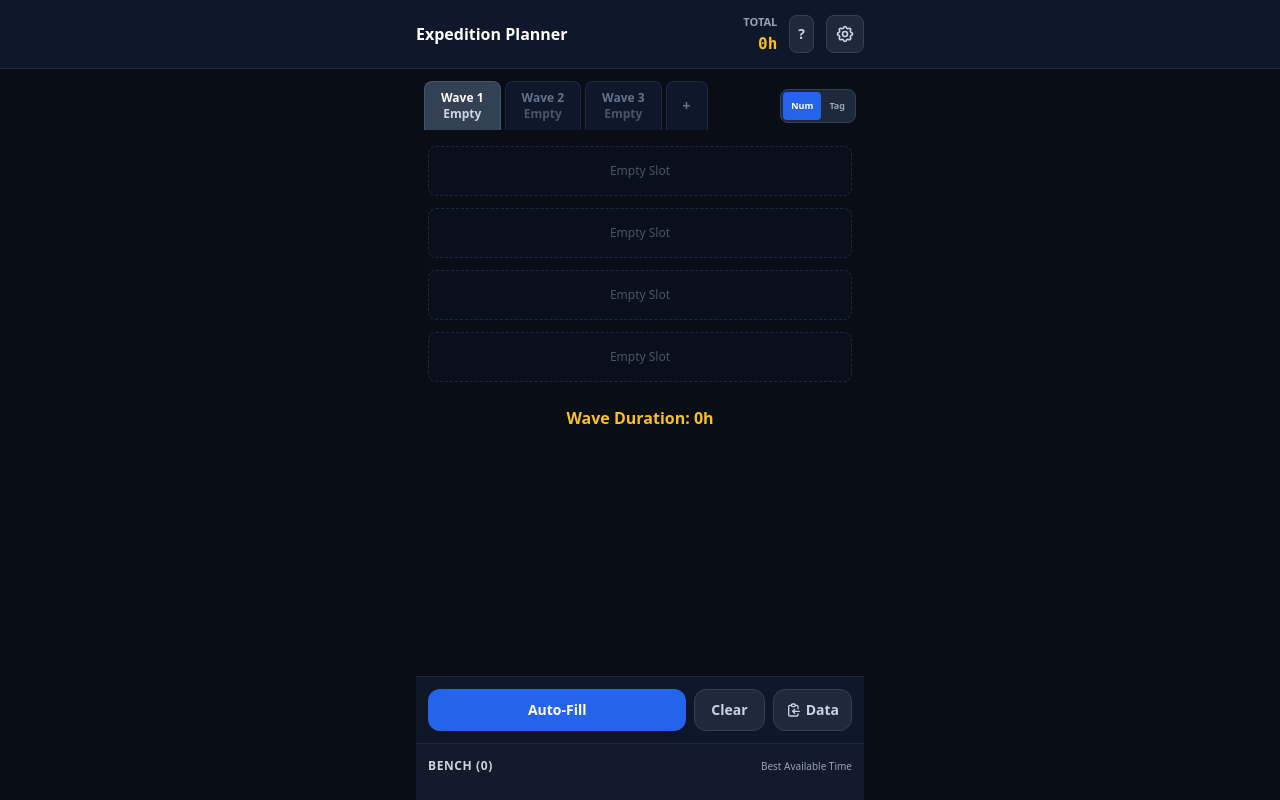
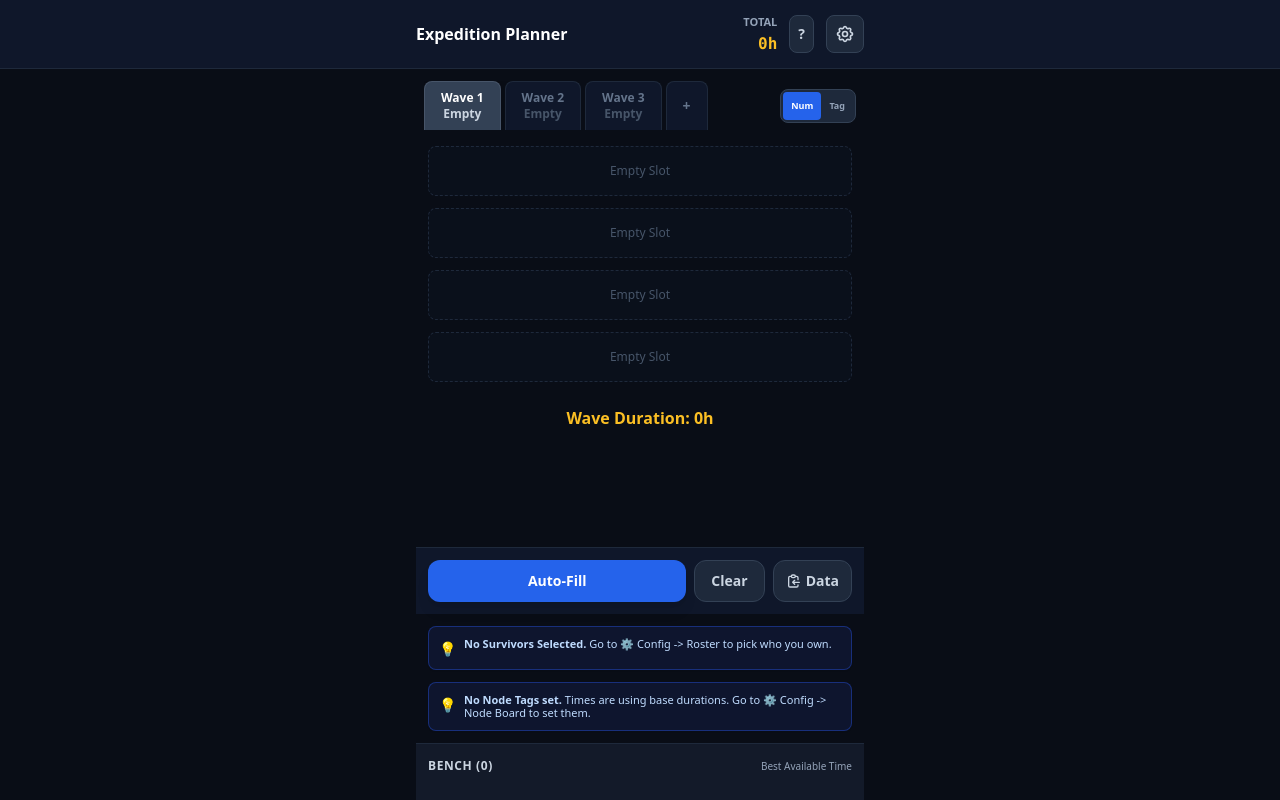
Before and after one commit to juancoropeza-dot/survivor-expedition-optimizer, a plain HTML site: page index.html in a window 1280 px wide. Drawn offline with nearby package versions, Linux system fonts and the light colour scheme.

Commit message:
notify empty nodes or roster

```diff
--- a/app.js
+++ b/app.js
@@ -74,6 +74,7 @@ export function addWave() {
   }
   state.waves.push([]);
   state.activeWaveIdx = state.waves.length - 1;
+  state.isDirty = true; // <--- THE FIX: Trigger dirty state when adding a wave
   saveState();
   scheduleUI.render(state.showNodeTags);
 }
@@ -307,7 +308,6 @@ export function copyDebugData() {
     if (leftovers.length > 0) {
       const leftoverObjs = leftovers.map(mapToObj);
 
-      // THE FIX: Calculate real times for debug export
       const dummyLeftoverItems = leftoverObjs.map(s => {
         let bestTime = Infinity;
         state.nodes.forEach(node => {
--- a/index.html
+++ b/index.html
@@ -62,8 +62,6 @@
     <!-- Bottom Section -->
     <div class="mt-auto flex flex-col shrink-0">
       <div class="bg-slate-900 border-t border-slate-800 p-3 w-full flex gap-2">
-
-        <!-- Auto-Fill Button (Dynamic Warning) -->
         <button id="btn-autofill" onclick="app.autoFill()" class="flex-1 py-2.5 bg-blue-600 hover:bg-blue-500 text-white text-sm font-bold rounded-xl shadow-lg transition flex items-center justify-center gap-1">
           <span id="autofill-text">Auto-Fill</span>
         </button>
@@ -75,6 +73,9 @@
           Data
         </button>
       </div>
+
+      <!-- Warning Container (Below buttons, above bench) -->
+      <div id="warning-banner-container" class="px-3 pt-3 empty:hidden"></div>
 
       <div class="bg-cardbg border-t border-slate-800 w-full p-3 pb-safe">
         <div class="flex items-center justify-between mb-3">
--- a/ui/schedule.js
+++ b/ui/schedule.js
@@ -6,6 +6,7 @@ import { BASE_TIMES, TAG_BOOST, computeTime } from "../data/timings.js";
 
 export function render(showTags = false) {
   renderAutoFillButton();
+  renderWarnings();
   renderTabs();
   renderActiveWave(showTags);
   renderBench();
@@ -19,6 +20,34 @@ function renderAutoFillButton() {
     btnText.innerHTML = `Auto-Fill <span class="text-amber-300 ml-1" title="Settings changed. Re-run Auto-Fill to recalculate.">⚠️</span>`;
   } else {
     btnText.innerHTML = `Auto-Fill`;
+  }
+}
+
+function renderWarnings() {
+  const container = document.getElementById("warning-banner-container");
+  if (!container) return;
+
+  container.innerHTML = "";
+
+  const isRosterEmpty = state.bench.length === 0 && state.waves.every(w => w.length === 0);
+  const isNodesEmpty = state.nodes.every(n => n.tags.length === 0);
+
+  if (isRosterEmpty) {
+    container.innerHTML += `
+      <div class="w-full bg-blue-950/40 border border-blue-800/60 rounded-lg p-2.5 mb-3 flex items-start gap-2 shadow-sm">
+        <span class="text-blue-400 text-sm mt-0.5">💡</span>
+        <p class="text-[11px] text-blue-200 leading-tight"><strong>No Survivors Selected.</strong> Go to ⚙️ Config -> Roster to pick who you own.</p>
+      </div>
+    `;
+  }
+
+  if (isNodesEmpty) {
+    container.innerHTML += `
+      <div class="w-full bg-blue-950/40 border border-blue-800/60 rounded-lg p-2.5 mb-3 flex items-start gap-2 shadow-sm">
+        <span class="text-blue-400 text-sm mt-0.5">💡</span>
+        <p class="text-[11px] text-blue-200 leading-tight"><strong>No Node Tags set.</strong> Times are using base durations. Go to ⚙️ Config -> Node Board to set them.</p>
+      </div>
+    `;
   }
 }
 
@@ -196,7 +225,6 @@ function processWaveLogic(waveIds) {
   if (leftovers.length > 0) {
     const leftoverObjs = leftovers.map(mapToObj);
 
-    // THE FIX: Calculate real times instead of passing 0
     const dummyLeftoverItems = leftoverObjs.map(s => {
       let bestTime = Infinity;
       state.nodes.forEach(node => {
```
